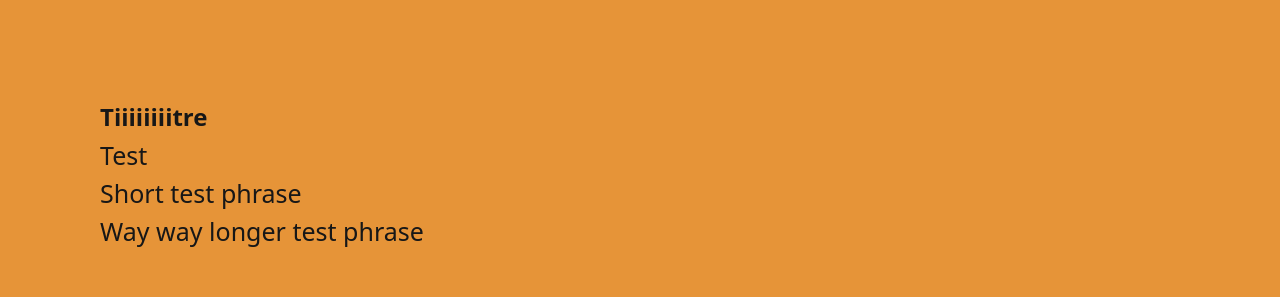
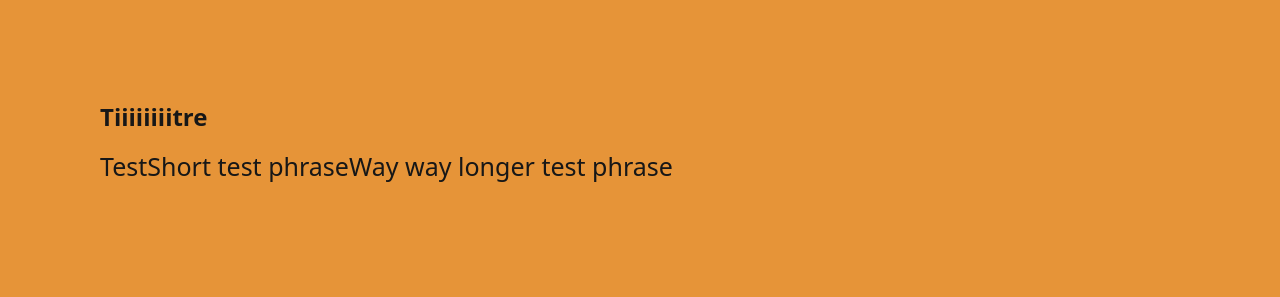
Before and after one commit to ngoosen/portfolio, a Next.js app: page / in a window 1280 px wide. Shown: the part 800-1097 px from the top of the page. Built offline with nearby package versions, Linux system fonts and the light colour scheme.

Commit message:
style: put rotating text in inline-block display

```diff
--- a/app/style/ui/RotatingText.module.scss
+++ b/app/style/ui/RotatingText.module.scss
@@ -1,10 +1,13 @@
 .container {
+  display: inline-block;
+
   width: fit-content;
   height: 33px;
 
   margin: 5px 0;
 
   overflow: hidden;
+  transform: translateY(11px);
 
   .main,
   .copy {
```
